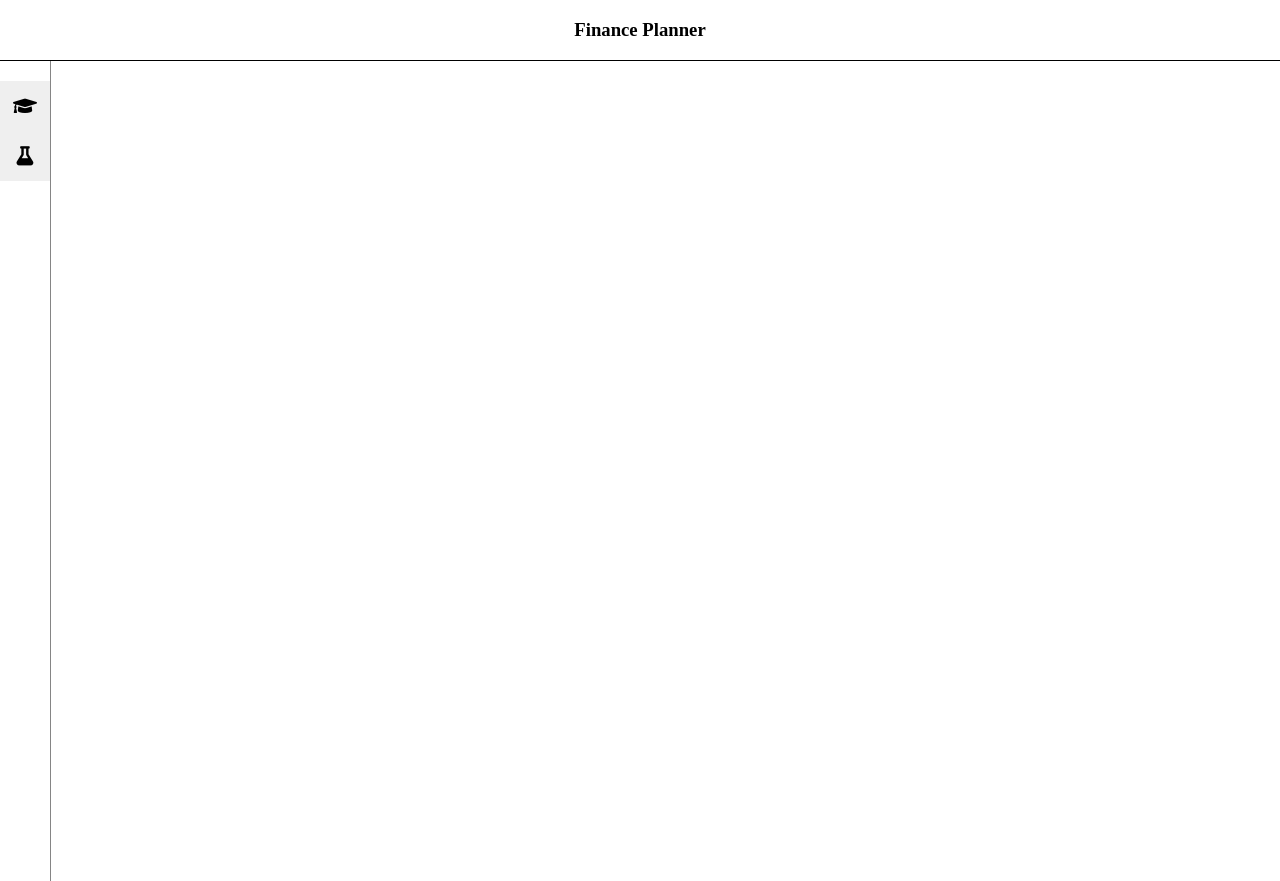
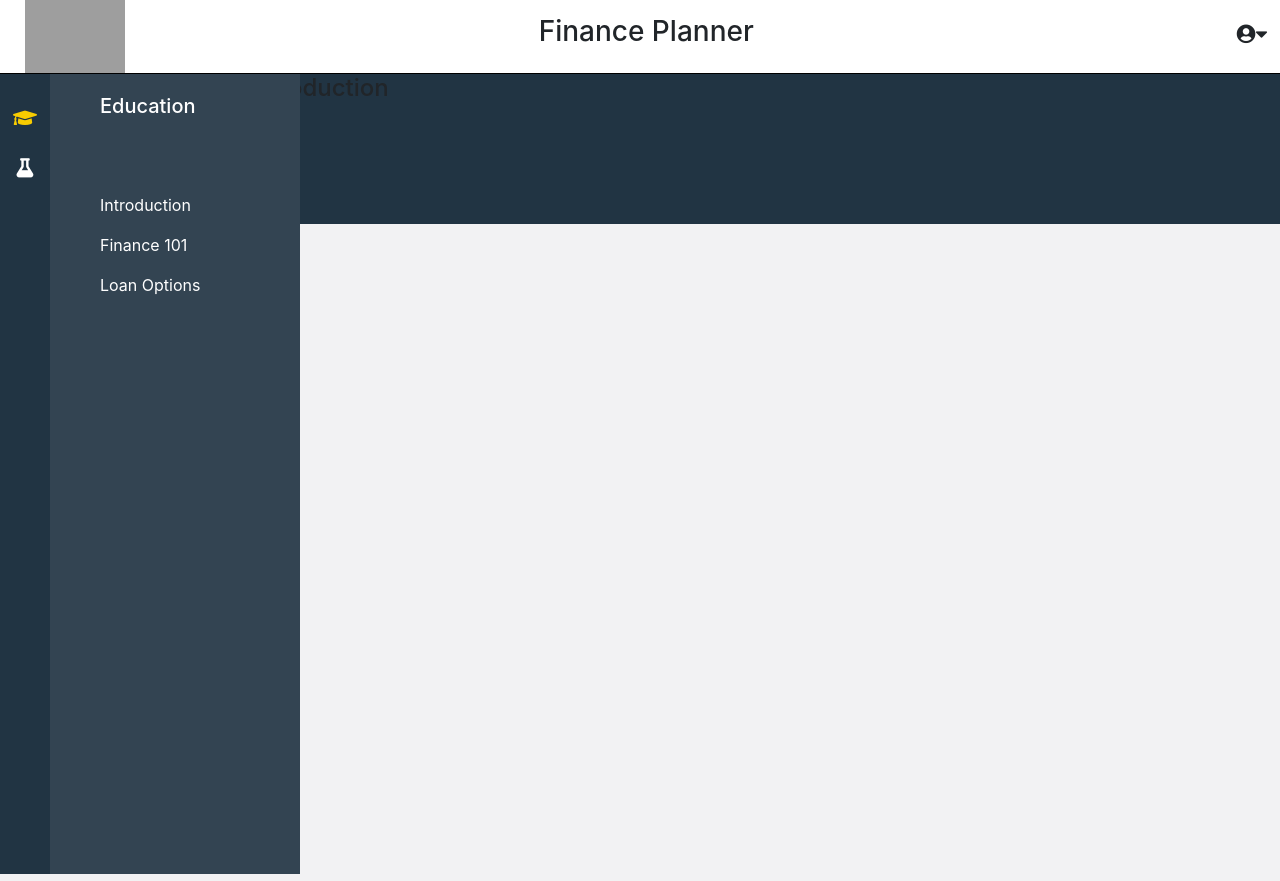
Before and after one commit to Hack-DFW-Dream-Team-2019/Finance-Planner, a Vue app in the folder app/: page /education/introduction in a window 1280 px wide. Built offline with nearby package versions, Linux system fonts and the light colour scheme; grey boxes are pictures that could not be loaded.

Commit message:
added new styling

```diff
--- a/app/package.json
+++ b/app/package.json
@@ -7,6 +7,9 @@
     "build": "vue-cli-service build"
   },
   "dependencies": {
+    "@fortawesome/fontawesome-svg-core": "^1.2.15",
+    "@fortawesome/free-solid-svg-icons": "^5.7.2",
+    "@fortawesome/vue-fontawesome": "^0.1.5",
     "axios": "^0.18.0",
     "bootstrap": "^4.3.1",
     "bootstrap-vue": "^2.0.0-rc.12",
--- a/app/src/App.vue
+++ b/app/src/App.vue
@@ -1,7 +1,14 @@
 <template>
 	<div id="app">
 		<div class="top-nav">
-			<h3>Finance Planner</h3>
+			<div id="logo">
+				<img   src="https://upload.wikimedia.org/wikipedia/commons/9/98/Capital_One_logo.svg"/>
+				</div>
+				<h3 id="second-header">Finance Planner</h3>
+			<div id="profile">
+				<i class="fa fa-user-circle"></i>
+				<i class="fa fa-caret-down"></i>
+			</div>
 		</div>
 		<div class="side-nav">
 			<router-link to="/education">
@@ -21,30 +28,53 @@
 	html, body, #app{
 		margin: 0;
 		height: 100%;
+		background-color: #F2F2F3;
 	}
 	.content{
 		margin-left: 50px;
 	}
 	.top-nav{
 		border-bottom: 1px solid black;
-		height: 60px;
-		display: flex;
-		justify-content: center;
-		align-items: center;
+		height: 74px;
+		background-color:#ffffff;
+		padding-left: 25px;
+	}
+	.fa-graduation-cap {
+		color: #F8CC01;
 	}
 	.side-nav{
 		position: absolute;
 		padding-top: 20px;
 		text-align: center;
 		height: 100%;
-		border-right: 1px solid #858585;
 		width: 50px;
+		background-color: #213443;
+	}
+	#logo, #second-header, #profile{
+		display: inline-block;
+		width: 33%;
+		height: 100%;
+	}
+
+	#profile{
+		text-align: right;
+	}
+
+	#logo img{
+	 margin-left: 0;
+	 width: 100px;
+	 height: 100%;
+	}
+
+	#second-header{
+		text-align: center;
 	}
 	button{
 		width: 100%;
 		height: 50px;
 		border: none;
 		outline: none;
+		background-color: #213443;
 	}
 	button:hover{
 		cursor: pointer;
@@ -56,4 +86,8 @@
 	i{
 		font-size: 1.2rem;
 	}
+
+	.fa-flask {
+		color: white;
+	}
 </style>
--- a/app/src/main.js
+++ b/app/src/main.js
@@ -6,7 +6,12 @@ import './registerServiceWorker'
 import { library } from '@fortawesome/fontawesome-svg-core'
 import { faCoffee } from '@fortawesome/free-solid-svg-icons'
 import { FontAwesomeIcon } from '@fortawesome/vue-fontawesome'
+import BootstrapVue from 'bootstrap-vue'
+import 'bootstrap/dist/css/bootstrap.css'
+import 'bootstrap-vue/dist/bootstrap-vue.css'
 
+
+Vue.use(BootstrapVue)
 library.add(faCoffee)
 
 Vue.component('font-awesome-icon', FontAwesomeIcon)
--- a/app/src/views/Education.vue
+++ b/app/src/views/Education.vue
@@ -1,6 +1,20 @@
 <template>
     <div>
-        <p>Hello this is the education screen</p>
+        <div class="education-side-nav">
+ 			<h5 class="education-title">Education</h5>
+            <router-link to="/education/introduction">
+				<p>Introduction</p>
+			</router-link>
+			<router-link to="/education/finance">
+				<p>Finance 101</p>
+			</router-link>
+            <router-link to="/education/loans">
+				<p>Loan Options</p>
+			</router-link>
+        </div>
+        <div class="content">
+            <router-view></router-view>
+        </div>
     </div>
 </template>
 
@@ -11,5 +25,27 @@ export default {
 </script>
 
 <style lang="scss" scoped>
+    .education-side-nav{
+		padding-left: 50px;
+		position: absolute;
+		padding-top: 20px;
+		text-align: left;
+		height: 100%;
+		background-color:#334452;
+		width: 250px;
+	}
+
+	.education-side-nav a {
+		color: white;
+	}
+    .content {
+        margin-left: 200px;
+    }
+
+	.education-title{
+		color: white;
+		margin-bottom: 75px;
+	}
+
 
 </style>
--- /dev/null
+++ b/app/src/views/EducationFinance.vue
@@ -0,0 +1,14 @@
+<template>
+    <div>
+
+    </div>
+</template>
+
+<script>
+export default {
+}
+</script>
+
+<style lang="scss" scoped>
+
+</style>
--- /dev/null
+++ b/app/src/views/EducationIntroduction.vue
@@ -0,0 +1,20 @@
+<template>
+    <div>
+        <div class="header">
+				<h4>Introduction</h4>
+			</div>
+    </div>
+</template>
+
+<script>
+export default {
+}
+</script>
+
+<style lang="scss" scoped>
+    .header{
+		width: 100%;
+		height: 150px;
+		background-color: #213443;
+	}
+</style>
--- /dev/null
+++ b/app/src/views/EducationLoans.vue
@@ -0,0 +1,14 @@
+<template>
+    <div>
+        Lorem Ipsum is simply dummy text of the printing and typesetting industry. Lorem Ipsum has been the industry's standard dummy text ever since the 1500s, when an unknown printer took a galley of type and scrambled it to make a type specimen book. It has survived not only five centuries, but also the leap into electronic typesetting, remaining essentially unchanged. It was popularised in the 1960s with the release of Letraset sheets containing Lorem Ipsum passages, and more recently with desktop publishing software like Aldus PageMaker including versions of Lorem Ipsum.
+    </div>
+</template>
+
+<script>
+export default {
+}
+</script>
+
+<style lang="scss" scoped>
+
+</style>
--- a/app/src/views/Home.vue
+++ b/app/src/views/Home.vue
@@ -13,6 +13,7 @@ export default {
   name: 'home',
   components: {
     HelloWorld
-  }
+  },
+
 }
 </script>
--- a/app/src/views/Simulation.vue
+++ b/app/src/views/Simulation.vue
@@ -1,15 +1,50 @@
 <template>
     <div>
-        <p>Hello this is the simulation screen</p>
+        <b-modal hide-footer hide-header ref="myModalRef" >
+          <div class="d-block text-center">
+              <h3>How much experience or knowledge do you have in finance?</h3>
+              <div class="buttons">
+                <div class="button">
+                  None
+                </div>
+                <div class="button">
+                  Little
+                </div>
+                <div class="button">
+                  Experienced
+                </div>
+              </div>
+          </div>
+        </b-modal>
     </div>
 </template>
 
 <script>
 export default {
+  data: function() {
+    return {
+      hasInformation: true
+    };
+  },
+  methods: {
+      hideModal() {
+        this.$refs.myModalRef.hide();
+      }
+  },
+  mounted: function() {
 
-}
+  }
+};
 </script>
 
 <style lang="scss" scoped>
-
+  .buttons {
+    display: flex;
+    flex-direction: row;
+  }
+  .button{
+    background-color: #D8D8D8;
+    width: 30%;
+    margin: 5%;
+  }
 </style>
```
Also changed, not shown: app/src/router.js (+25 -1 lines), 1 other file (tests, documents, lock files or other folders).
